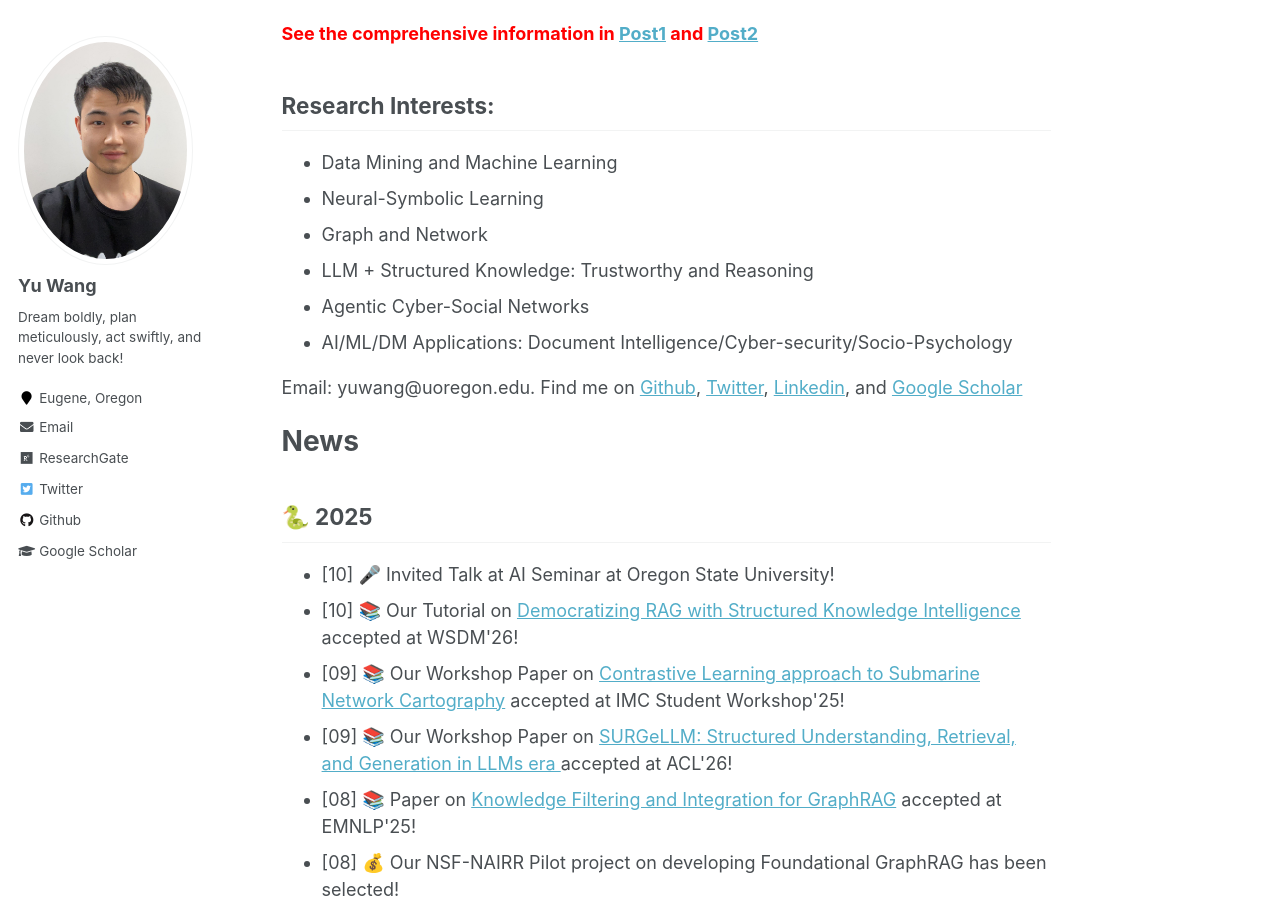
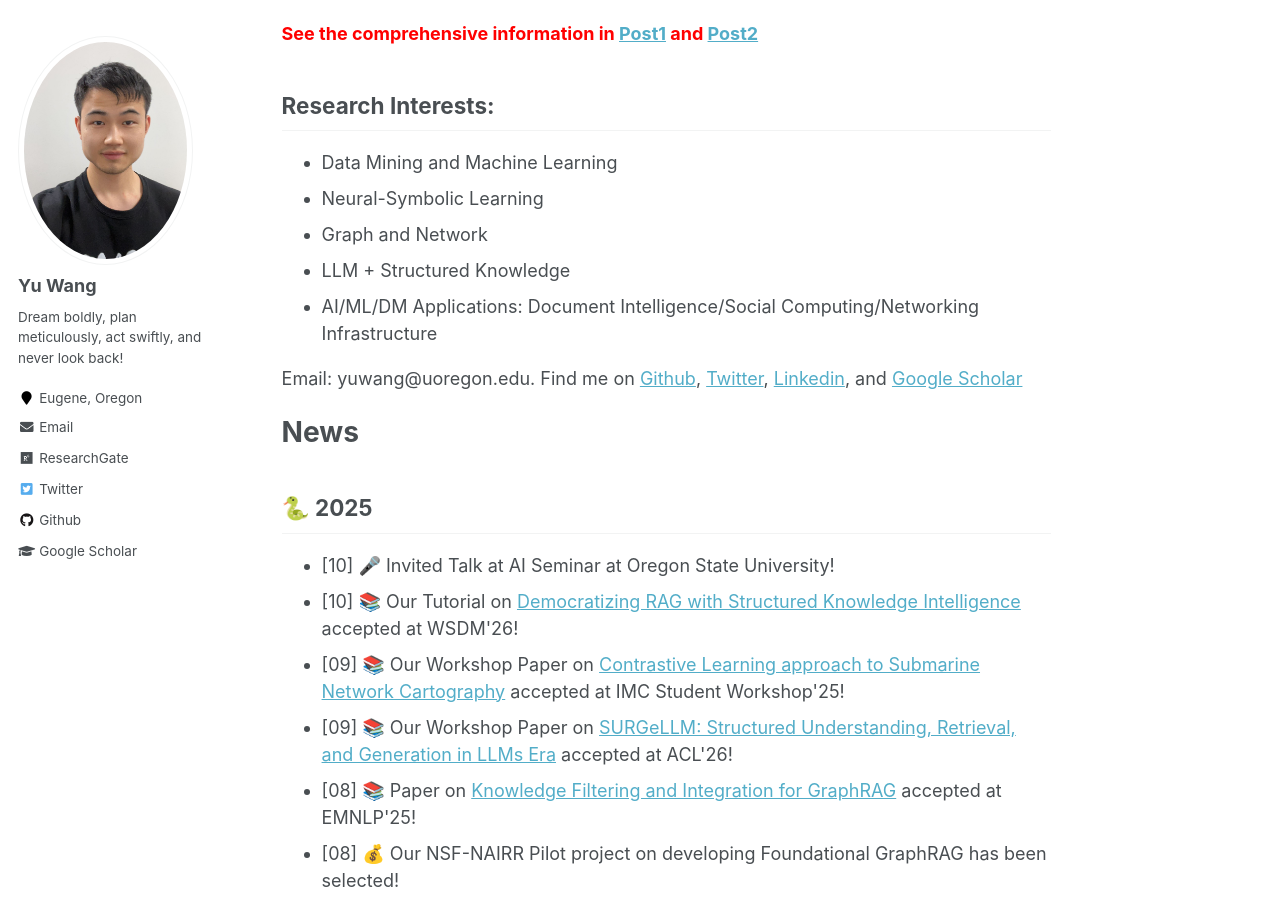
Before and after one commit to yuwang0103/yuwang0103.github.io, a Jekyll site: the page built from _pages/about.md, in a window 1280 px wide and 900 px high, scrolled down 376 px. Built offline with Jekyll 4.4.1, drawn with Linux system fonts in a browser that asks for light colours.

Commit message:
Update about.md

```diff
--- a/_pages/about.md
+++ b/_pages/about.md
@@ -20,15 +20,14 @@
 - Data Mining and Machine Learning
 - Neural-Symbolic Learning
 - Graph and Network
-- LLM + Structured Knowledge: Trustworthy and Reasoning
-- Agentic Cyber-Social Networks
-- AI/ML/DM Applications: Document Intelligence/Cyber-security/Socio-Psychology
+- LLM + Structured Knowledge
+- AI/ML/DM Applications: Document Intelligence/Social Computing/Networking Infrastructure
 
 Email: yuwang@uoregon.edu. Find me on [Github](https://github.com/yuwvandy), [Twitter](https://twitter.com/yuwang0103), [Linkedin](https://www.linkedin.com/in/yu-wang-63359a196/), and [Google Scholar](https://scholar.google.com/citations?user=XPCmiz4AAAAJ&hl=en)
 
 News
 ======
-<!-- 📢📢📢 <span style="color:red">**Call for Paper:**</span> We are organizing the MLoG-GenAI Workshop: <a href='https://mlgraphworkshop.github.io/'>Machine Learning on Graphs in the Era of Generative Artificial Intelligence</a> at KDD 2025! If you are working in relevant directions, don’t hesitate to submit your paper! -->
+<!-- 📢📢📢 <span style="color:red">**Call for Paper:**</span> We are organizing the SURGeLLM-ACL Workshop: <a href='https://surgellm-acl.github.io/'>SURGeLLM: Structured Understanding, Retrieval, and Generation in LLM Era</a> at ACL 2026! If you are working in relevant directions, don’t hesitate to submit your paper! -->
 
 🐍 2025
 -----
@@ -36,7 +35,7 @@
 <li>[10] 🎤 Invited Talk at AI Seminar at Oregon State University!</li>
 <li>[10] 📚 Our Tutorial on  <a href=''>Democratizing RAG with Structured Knowledge Intelligence</a> accepted at WSDM'26!</li>
 <li>[09] 📚 Our Workshop Paper on  <a href=''>Contrastive Learning approach to Submarine Network Cartography</a> accepted at IMC Student Workshop'25!</li>
-<li>[09] 📚 Our Workshop Paper on  <a href=''>SURGeLLM: Structured Understanding, Retrieval, and Generation in LLMs era </a> accepted at ACL'26!</li>
+<li>[09] 📚 Our Workshop Paper on  <a href=''>SURGeLLM: Structured Understanding, Retrieval, and Generation in LLMs Era</a> accepted at ACL'26!</li>
 <li>[08] 📚 Paper on  <a href='https://arxiv.org/abs/2503.13804'>Knowledge Filtering and Integration for GraphRAG</a> accepted at EMNLP'25!</li>
 <li>[08] 💰 Our NSF-NAIRR Pilot project on developing Foundational GraphRAG has been selected!</li>
 <li>[08] 📚 Paper on SSL for Unveiling Submarine Cable Paths has been accepted at IMC 2025 Student Workshop!</li>
```
